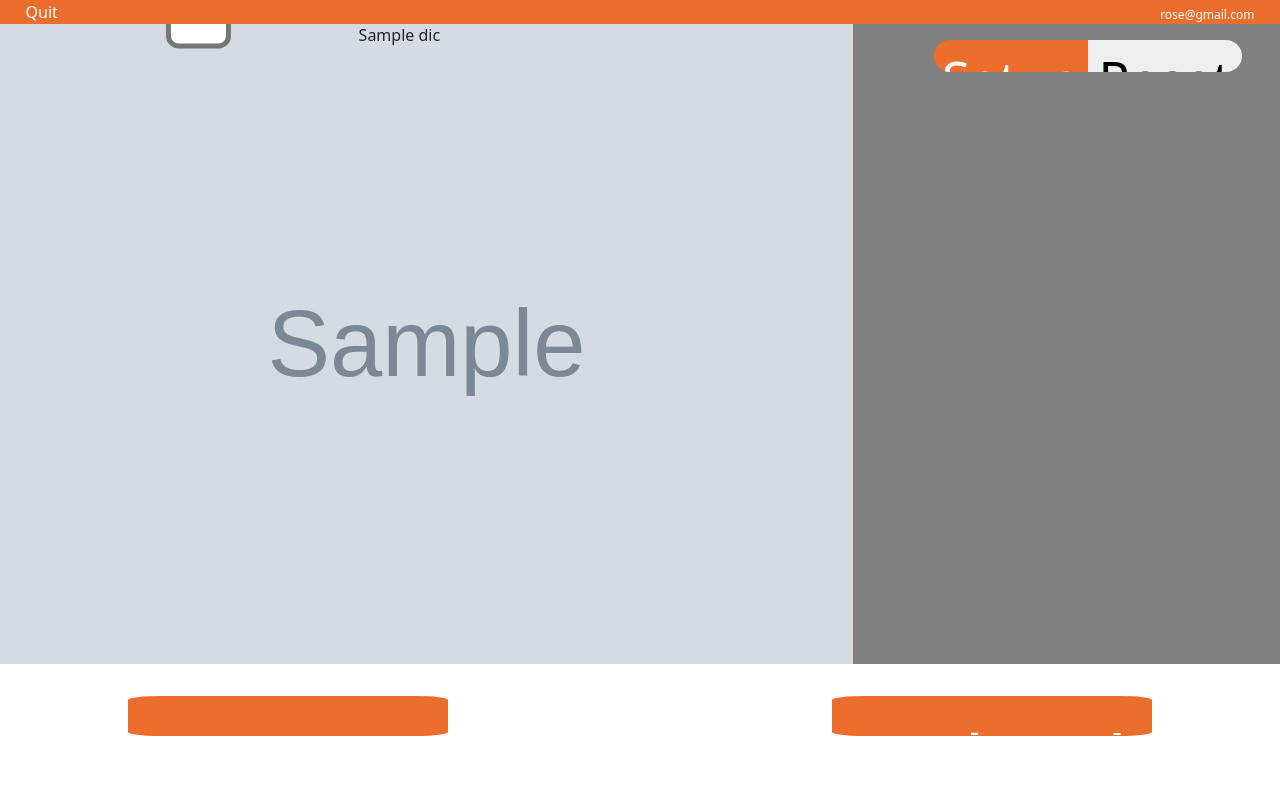
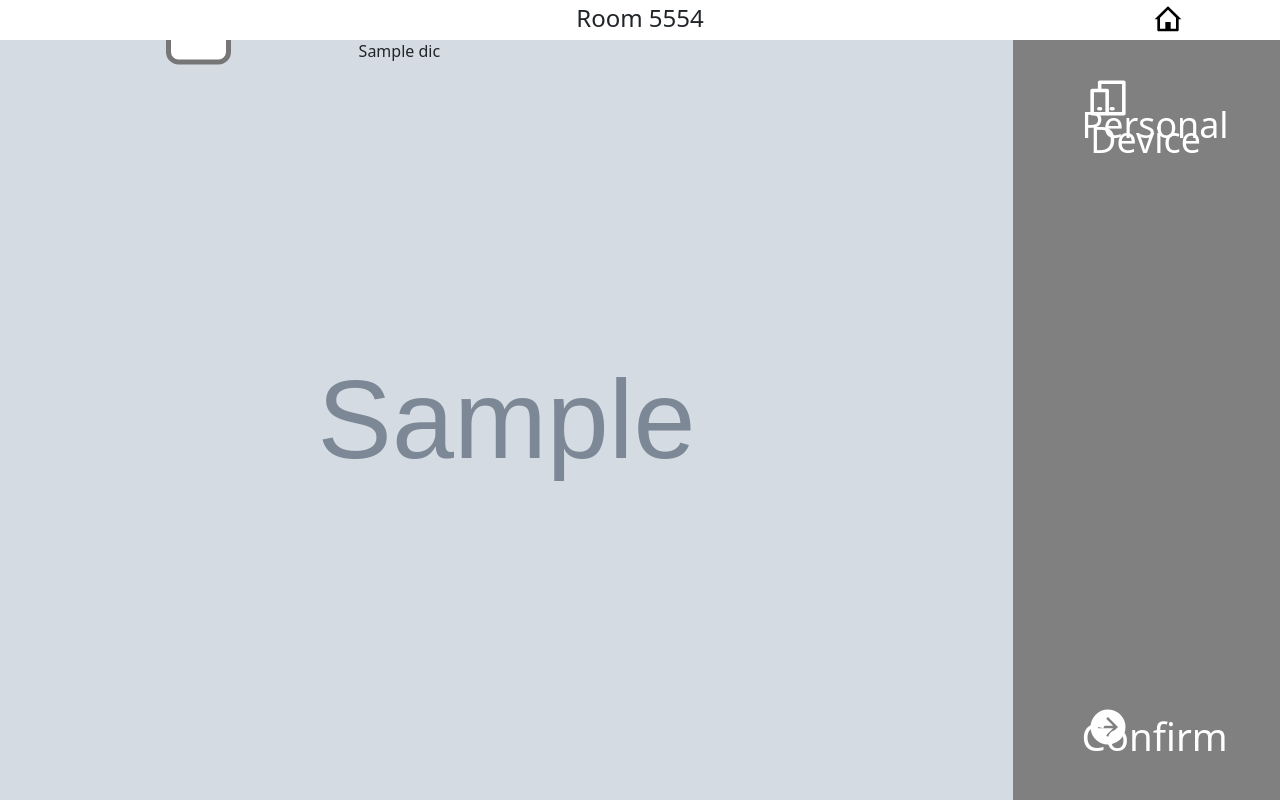
Before and after one commit to CYCKCN/AVATA, a Flask app: template frontend/templates/device.html in a window 1280 px wide. Run offline with Flask 2, Linux system fonts and the light colour scheme; the template is opened without the code that fills it: most values are stand-ins (such as "Sample title", 1, 10 or a date in 2020); grey boxes marked "Sample" are stand-in pictures; some web fonts are replaced.

Commit message:
Update device.html

```diff
--- a/frontend/templates/device.html
+++ b/frontend/templates/device.html
@@ -2,93 +2,87 @@
 
 {% block head %}
 <style>
-
-#btn-setup {
+    /* 页面的CSS:1.header部分 */
+    .bar {
         position: absolute;
-  right: 15%;
-  top: 5%;
-  width: 12%;
-  height: 4%;
-  font-size: 4vw;
-  border: none;
-  z-index: 20;
-  border-radius: 1.5rem 0 0 1.5rem;
+        background-color: white;
+        height: 5vh;
+        z-index: 100;
+        width: 100vw;
     }
-#btn-reset {
+    .roomname{
+        font-size: 3vh;
+        text-align: center;
+    }
+    .quit{
+        height: 4vh;
+        width: 4vh;
+        margin-right: 2vw;
         position: absolute;
-  right: 3%;
-  top: 5%;
-  width: 12%;
-  height: 4%;
-  font-size: 4vw;
-  border: none;
-  border-radius: 0 1.5rem 1.5rem 0;
-  z-index: 20;
+        top: 0.2vh;
+        left: 90vw;
     }
-
+    /* 页面的CSS:2.主要部分 */
     #el-ckb{
         transform: translateY(-150%) scale(5, 5);
         margin: 0 0 0 15%;
     }
-
     #el-text{
         transform: translateY(-5%);
         padding: 0 0 0 12%;
     }
-
-.active{
-  background-color: #ed6e2c;
+    /* 页面的CSS:3.右侧按钮部分 */
+    .per-dev{
+        position: absolute;
+        height: 5vh;
+        width: 5vh;
+        left: 85%;
+        top: 5%;
+    }
+    .confirm{
+        position: absolute;
+        height: 5vh;
+        width: 5vh;
+        right: 7%;
+        left: 85%;
+        bottom: 7%;
+    }
+    .per-dev-txt{
+        position: absolute;
+        font-size: 2.8vw;
+        left: 84.5%;
+        width: 10vw;
+        line-height: 1.8vh;
+        top: 10.3%;
+        color: white;
+        text-align: center;
+    }
+    .confirm-txt{
+        position: absolute;
+        font-size: 3vw;
+        left: 84.5%;
+        bottom: 4.5%;
         color: white;
     }
-
-#header{
-  width: 100vw;
-  height: 3vh;
+    .logo{
+        height: 5vh;
+        width: 5vh;
     }
-
-#btn-quit{
-  border: none;
-  height: 3vh;
-  padding: 0 0 0.5% 2%;
-  background-color: #ed6e2c;
-  color: white;
-  font-size: 2vh;
-}
-
-#header-email{
-  border: none;
-  height: 3vh;
-  float: right;
-  padding: 0.5% 2% 0 0;
-  right: 10vw;
-  background-color: #ed6e2c;
-  color: white;
-  font-size: 1.5vh;
-}
-
-
-.btn{
-  background-color: #ed6e2c;
-  color: white;
-  width: 25%;
-  height: 5%;
-  font-size:5em;
-  border-radius: 10%;
-}
-
 </style>
 {% endblock %}
 
 {% block content %}
 <form id="app" method="post">
-  <input id='btn-setup' type='button' name="setup" value='Setup' v-bind:class="[isSelected == 1?'active':'']" @click="change1()">
-  <input id='btn-reset' type='button' name="reset" value='Reset' v-bind:class="[isSelected == 0?'active':'']" @click="change1()">
-  <div id="header" class="active">
-    <input id="btn-quit" type='button' name="quit" value="Quit">
-    <div id="header-email">{[headerEmail]}</div>
+  <div class="bar">
+    <div class="roomname">Room 5554</div>
+    <a class="aclass" href="search">
+			<svg class="quit" width="35" height="35" viewBox="0 0 35 35" fill="none" xmlns="http://www.w3.org/2000/svg">
+				<path d="M27.7087 32.0835H7.29199C6.90522 32.0835 6.53429 31.9299 6.2608 31.6564C5.9873 31.3829 5.83366 31.012 5.83366 30.6252V18.9585H2.91699L16.4678 5.40623C16.6033 5.27063 16.7641 5.16307 16.9411 5.08968C17.1182 5.01629 17.308 4.97852 17.4996 4.97852C17.6912 4.97852 17.881 5.01629 18.0581 5.08968C18.2351 5.16307 18.3959 5.27063 18.5314 5.40623L32.0837 18.9585H29.167V30.6252C29.167 31.012 29.0134 31.3829 28.7399 31.6564C28.4664 31.9299 28.0954 32.0835 27.7087 32.0835ZM14.5837 21.8752H20.417V29.1669H26.2503V17.2494L17.5003 8.49935L8.75033 17.2494V29.1669H14.5837V21.8752Z" fill="black"/>
+			</svg>
+		</a>
   </div>
-  <div id="long-img" style='position:absolute; top:3vh; left:0; background-color:gray; height: 80%; width: 100%; overflow-y: scroll; overflow-x: scroll;' @mousedown="move($event)">
-      <!--<img style='position:absolute;height:100%;' src="{{url_for('static',filename='images/demo-ieda/360-1.JPG')}}">-->
+  <div id="long-img" style='position:absolute; top:5vh; left:0; background-color:gray; height: 95%; width: 100%; overflow-y: scroll; overflow-x: scroll;' @mousedown="move($event)">
+      <!-- 选择Device组件 -->
       <img style='position:absolute;height:100%;' src="{{img}}" id="image">
       {% for i, d in dic.items() %}
       <div id="el-device-{{d.name}}" class="device" onclick="enlarge($(this))">
@@ -96,9 +90,24 @@
         <label id="el-text" for="{{d.name}}">{{d.name}}</label>
       </div>
       {% endfor %}
+      <!-- 右侧按钮组件 -->
+      <a class="per-dev" href="personal-device">
+        <svg class="logo" width="45" height="45" viewBox="0 0 45 45" fill="none" xmlns="http://www.w3.org/2000/svg">
+          <path d="M21.5625 40.3125H40.3125V4.6875H13.125V14.0625" stroke="white" stroke-width="4" stroke-linejoin="round"/>
+          <path d="M4.6875 14.0625H21.5625V40.3125H4.6875V14.0625Z" stroke="white" stroke-width="4" stroke-linejoin="round"/>
+          <path d="M26.25 34.6875H28.125M12.1875 34.6875H14.0625H12.1875Z" stroke="white" stroke-width="4" stroke-linecap="round" stroke-linejoin="round"/>
+        </svg>
+      </a>
+      <div class="per-dev-txt">Personal Device</div>
+      <a class="confirm" onclick="document.getElementById('app').submit();">
+        <svg class="logo" width="45" height="45" viewBox="0 0 45 45" fill="none" xmlns="http://www.w3.org/2000/svg">
+          <path d="M2.8125 22.5C2.8125 26.3938 3.96715 30.2002 6.13044 33.4378C8.29373 36.6754 11.3685 39.1988 14.9659 40.6889C18.5633 42.179 22.5218 42.5689 26.3408 41.8092C30.1598 41.0496 33.6678 39.1745 36.4212 36.4212C39.1745 33.6678 41.0496 30.1598 41.8092 26.3408C42.5689 22.5218 42.179 18.5633 40.6889 14.9659C39.1988 11.3685 36.6754 8.29373 33.4378 6.13044C30.2002 3.96715 26.3938 2.8125 22.5 2.8125C17.2786 2.8125 12.271 4.88671 8.57884 8.57884C4.88671 12.271 2.8125 17.2786 2.8125 22.5ZM11.25 21.0938H28.3359L20.4891 13.2089L22.5 11.25L33.75 22.5L22.5 33.75L20.4891 31.7433L28.3359 23.9062H11.25V21.0938Z" fill="white"/>
+        </svg>
+      </a>
+      <div class="confirm-txt">Confirm</div>
   </div>
-  <input class="btn" type="submit" name="previous" value="Previous" style="position: absolute; left: 10%; bottom: 8%;">
-  <input class="btn" type="submit" name="confirm" value="Upload" style="position: absolute; right: 10%; bottom: 8%;">
+  <!-- <input class="btn" type="submit" name="previous" value="Previous" style="position: absolute; left: 10%; bottom: 8%;">
+  <input class="btn" type="submit" name="confirm" value="Upload" style="position: absolute; right: 10%; bottom: 8%;"> -->
 </form>
 <script>
 function enlarge($t){
@@ -187,12 +196,12 @@ class LocateInput extends HTMLInputElement{
       //parentDiv.style.left=obj.u;
       parentDiv.style.top=v;
       parentDiv.style.left=u;
-      parentDiv.style.width='450px';
+      parentDiv.style.width='500px';
       parentDiv.style.height='125px';
-      parentDiv.style.padding='15px 20px';
-      parentDiv.style.border='1px solid #111' ;
-      parentDiv.style.borderRadius='1.5rem';
-      parentDiv.style.backgroundColor='rgb(255,255,255,0.2)';
+      parentDiv.style.padding='10px 20px';
+      parentDiv.style.border='7px solid #0074BC' ;
+      parentDiv.style.borderRadius='5.5rem';
+      parentDiv.style.backgroundColor='#F5F5F5';
       parentDiv.style.fontSize='4em';
     }
 
--- a/frontend/templates/instruction-choose.html
+++ b/frontend/templates/instruction-choose.html
@@ -2,9 +2,7 @@
 
 {% block head %}
 <style>
-::-webkit-scrollbar {
-    display: none; /* for Chrome, Safari, and Opera */
-}
+
 .full{
     width:100%;
     height:100%;
```
Also changed, not shown: frontend/templates/room.html (+4 -22 lines). Lines whose indentation alone changed are shown as unchanged.
